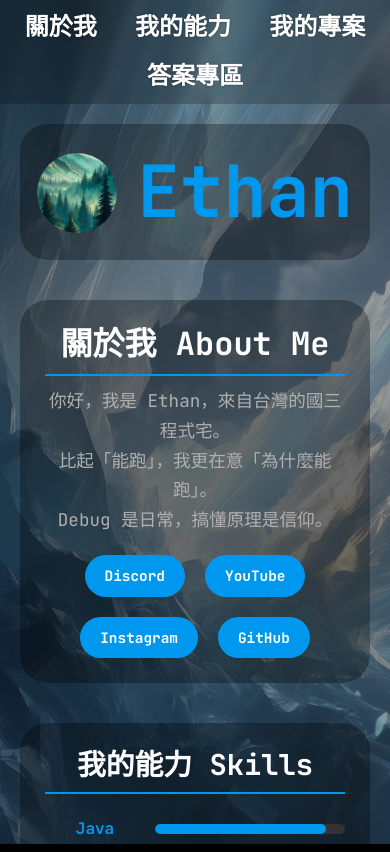
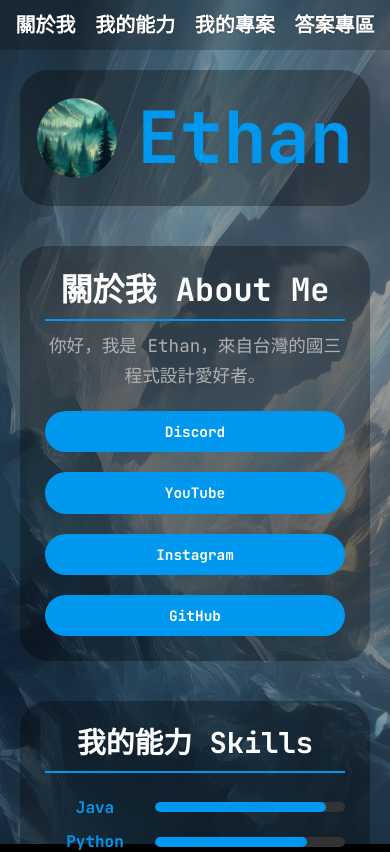
Before and after one commit to Ethan8787/web, a React (Vite) app: page / in a window 390 px wide. Shown: the top 852 px of the page. Built offline with nearby package versions, Linux system fonts and the light colour scheme.

Commit message:
fix mobile view

```diff
--- a/src/Home.css
+++ b/src/Home.css
@@ -13,11 +13,12 @@
 }
 
 .button-group {
-    display: flex;
+    display: grid;
     gap: 20px;
     flex-wrap: wrap;
     justify-content: center;
     margin-top: 20px;
+    grid-template-columns: repeat(4, 1fr);
 }
 
 .header-group {
@@ -58,6 +59,7 @@
     border-radius: 9999px;
     font-size: 0.9rem;
     font-weight: bold;
+    text-align: center;
     transition: all 0.2s ease;
 }
 
@@ -65,3 +67,9 @@
     transform: translateY(-2px);
     box-shadow: 0 0 10px var(--accent-color);
 }
+
+@media (max-width: 600px) {
+    .button-group {
+        grid-template-columns: repeat(1, 4fr);
+    }
+}
--- a/src/Home.jsx
+++ b/src/Home.jsx
@@ -18,9 +18,7 @@
             <div className="intro-card" id="intro">
                 <h2>關於我 About Me</h2>
                 <p>
-                    你好，我是 Ethan，來自台灣的國三程式宅。<br/>
-                    比起「能跑」，我更在意「為什麼能跑」。<br/>
-                    Debug 是日常，搞懂原理是信仰。
+                    你好，我是 Ethan，來自台灣的國三程式設計愛好者。
                 </p>
                 <div className="button-group">
                     <a className="btn" href="https://discord.gg/AyucpYarpa" target="_blank">Discord</a>
--- a/src/components/Navbar.css
+++ b/src/components/Navbar.css
@@ -39,7 +39,7 @@
         flex-wrap: wrap;
     }
     .nav-link {
-        font-size: 1.5rem;
+        font-size: 1.25rem;
         padding: 0.5rem 0.25rem;
         flex-grow: 1;
         text-align: center;
```
